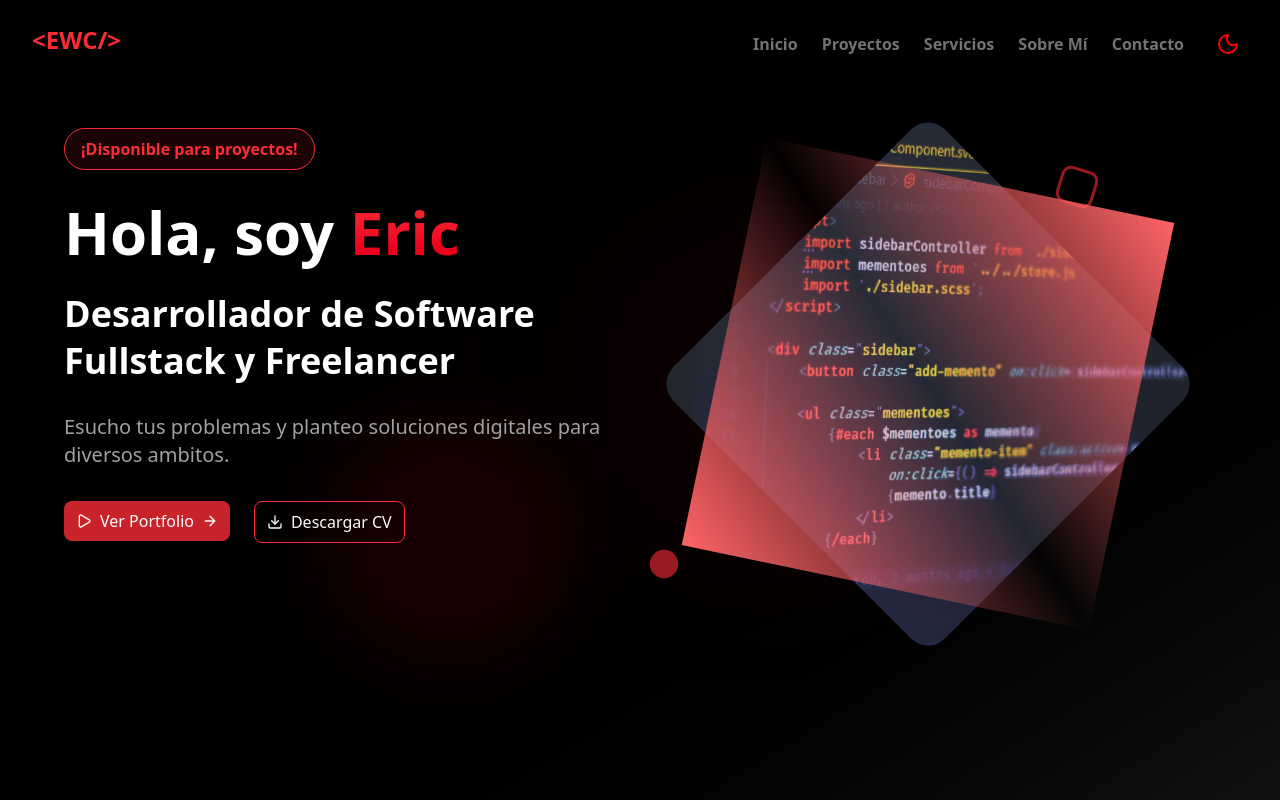
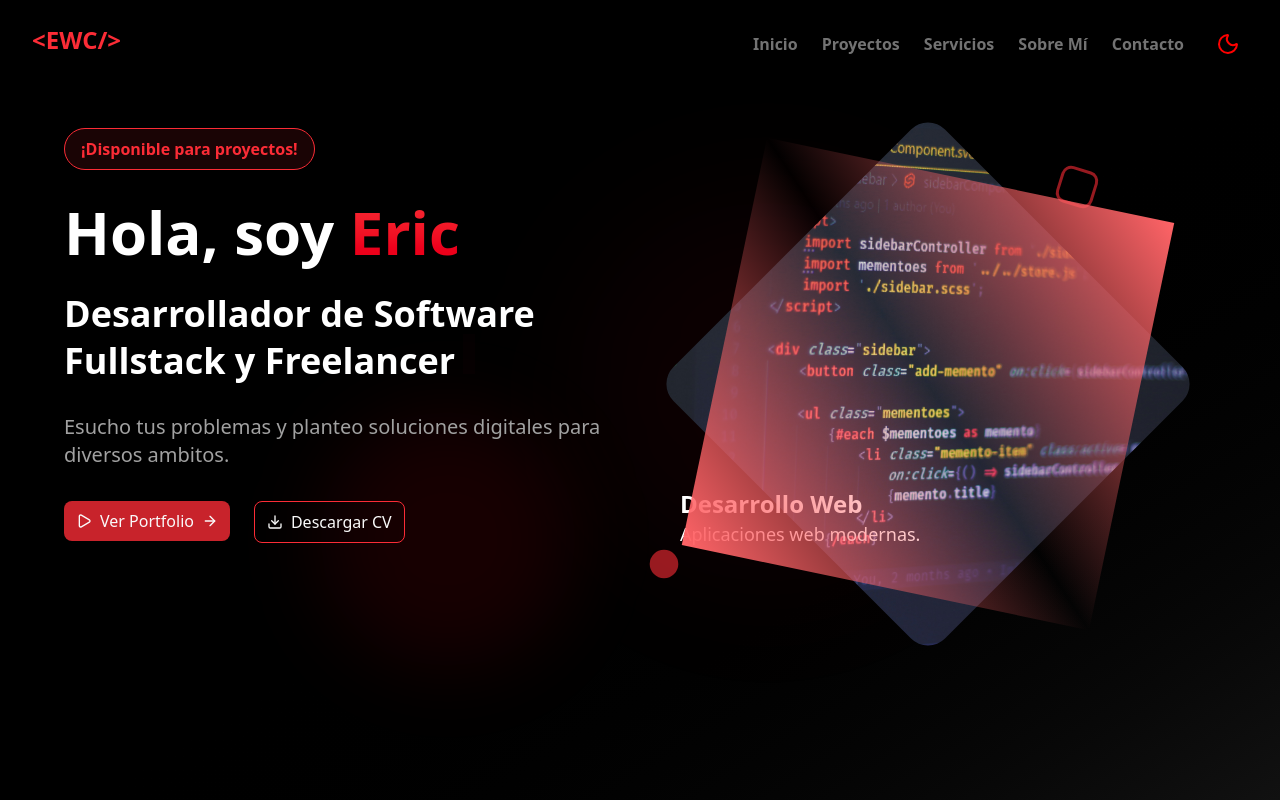
Before and after one commit to EricWithC04/ewc-portfolio, a Next.js app: page / in a window 1280 px wide. Built offline with nearby package versions, Linux system fonts and the light colour scheme.

Commit message:
feat: title and description for images in hero

```diff
--- a/src/sections/Hero/Hero.tsx
+++ b/src/sections/Hero/Hero.tsx
@@ -16,6 +16,25 @@ export const Hero = () => {
         "./images/hero-img-2.jpg",
         "./images/hero-img-3.jpg",
         "./images/hero-img-4.jpg",
+    ]
+
+    const imagesTexts = [
+        {
+            title: "Desarrollo Desktop",
+            description: "Aplicaciones para Windows y Linux."
+        },
+        {
+            title: "Desarrollo Web",
+            description: "Aplicaciones web modernas."
+        },
+        {
+            title: "Apps Móviles",
+            description: "Desarrollo de Apps para celulares."
+        },
+        {
+            title: "Videojuegos",
+            description: "Experiencias interactivas."
+        },
     ]
 
     useEffect(() => {
@@ -105,6 +124,20 @@ export const Hero = () => {
                                     </motion.div>
                                 ))}
                             </div>
+                            <div className='absolute top-90 left-10 text-white w-1/2'>
+                                {imagesTexts.map((image, index) => (
+                                    <motion.div
+                                        key={`i${index}`}
+                                        className='absolute inset-0 w-full'
+                                        initial={{ opacity: 0, x: -50 }}
+                                        animate={{ opacity: index === currentImage ? 1 : 0, x: index === currentImage ? 0 : -50 }}
+                                        transition={{ duration: 1, ease: "easeInOut" }}
+                                    >
+                                        <h1 className='text-2xl font-bold'>{image.title}</h1>
+                                        <p className='text-lg'>{image.description}</p>
+                                    </motion.div>
+                                ))}
+                            </div>
                         </div>
                     </motion.div>
                 </div>
```
